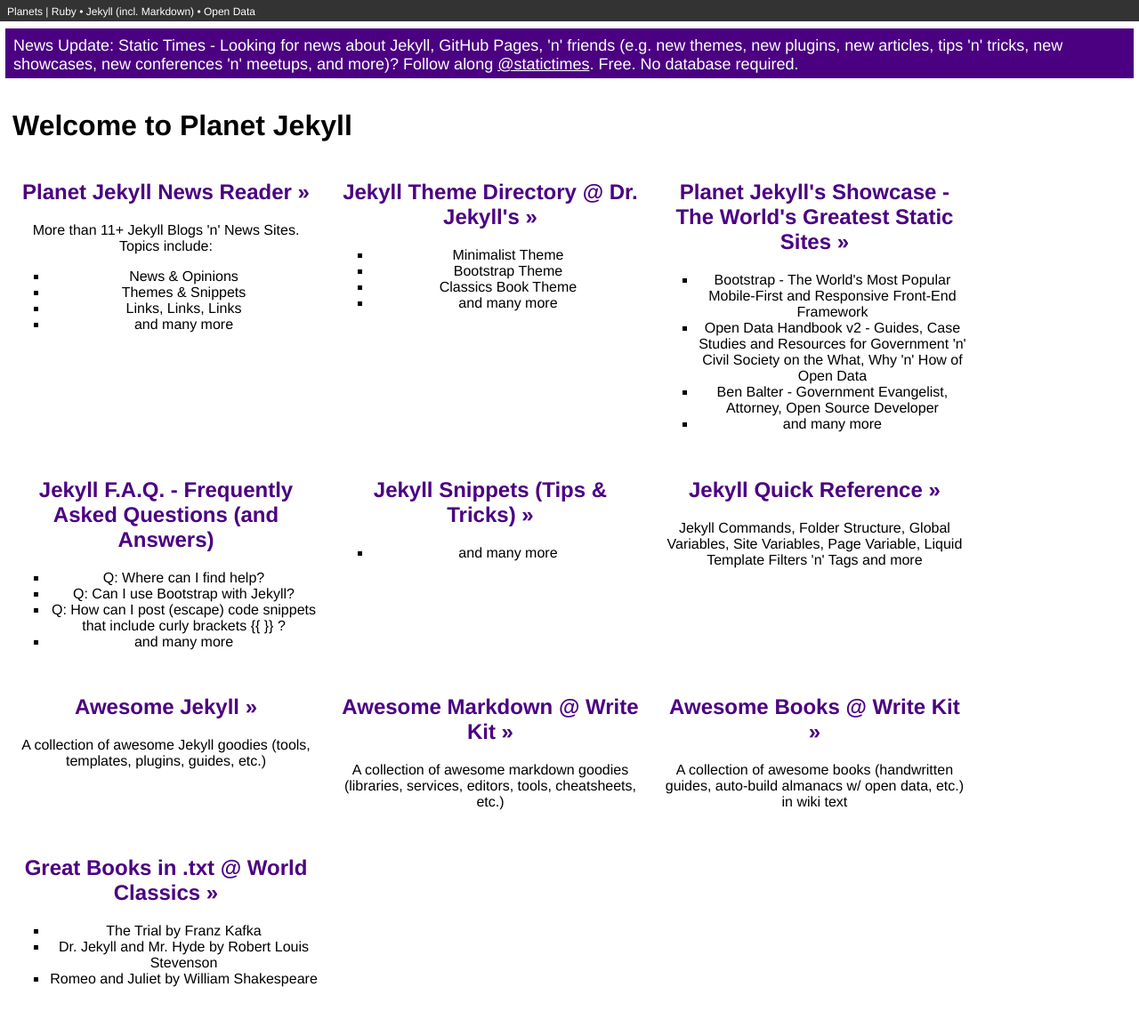
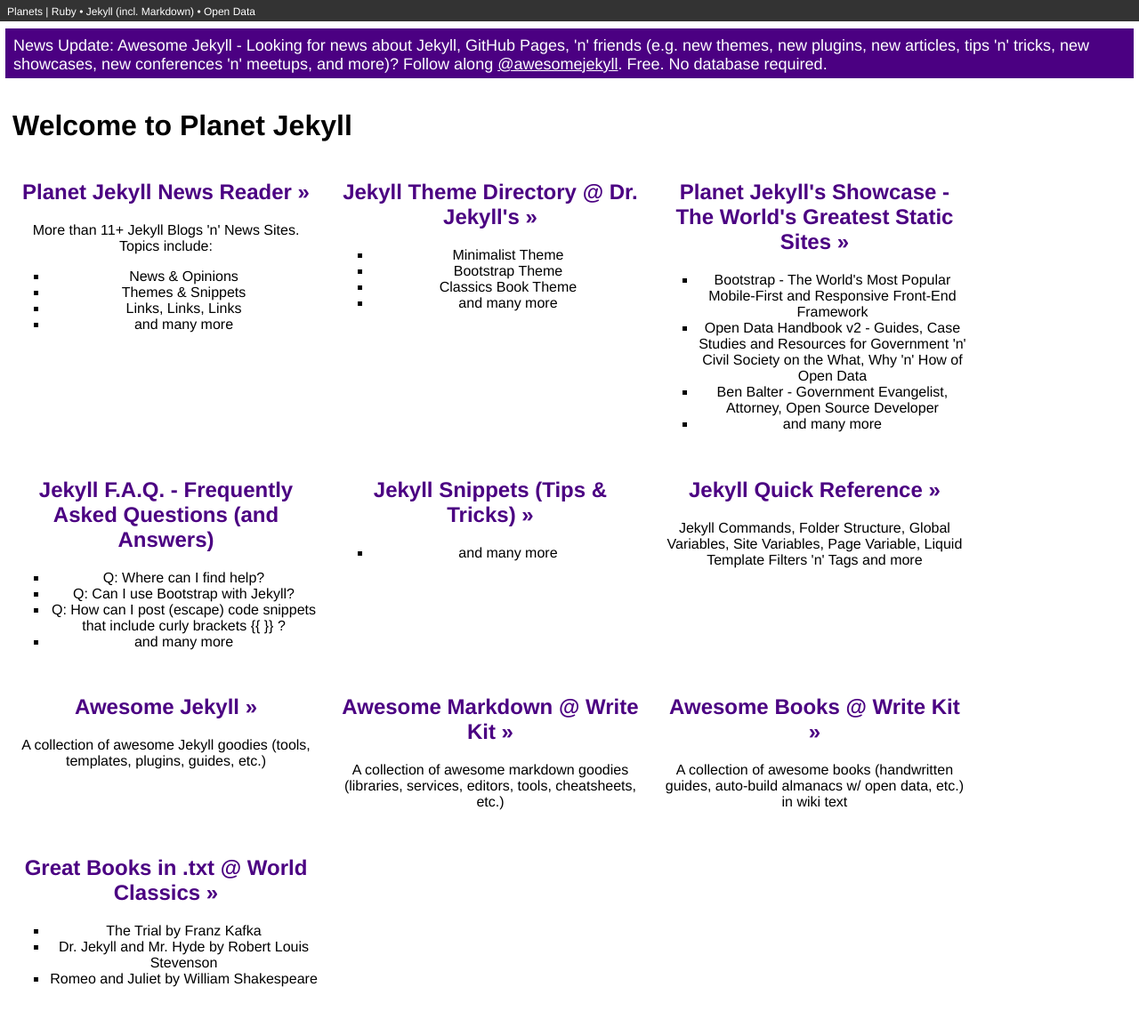
Before and after one commit to planetjekyll/planetjekyll.github.io, a Jekyll site: the page built from index.html, in a window 1280 px wide. Shown: the whole page at 89% size. Built offline with Jekyll 4.4.1, drawn with Linux system fonts in a browser that asks for light colours.

Commit message:
Update announce.html

```diff
--- a/_includes/announce.html
+++ b/_includes/announce.html
@@ -1,10 +1,10 @@
 
 <div class='announce'>
  News Update:
-Static Times -
+Awesome Jekyll -
 Looking for news about Jekyll, GitHub Pages, 'n' friends
 (e.g. new themes, new plugins, new articles, tips 'n' tricks, new showcases, new conferences 'n' meetups, and more)?
- Follow along <a href="https://twitter.com/statictimes">@statictimes</a>. Free. No database required.
+ Follow along <a href="https://twitter.com/awesomejekyll">@awesomejekyll</a>. Free. No database required.
 </div>
 
 <!--
```
